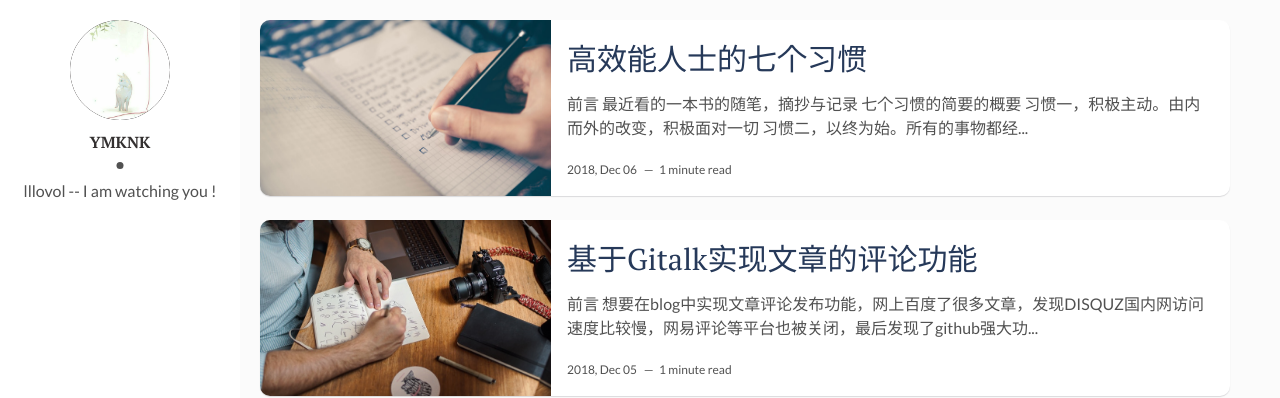
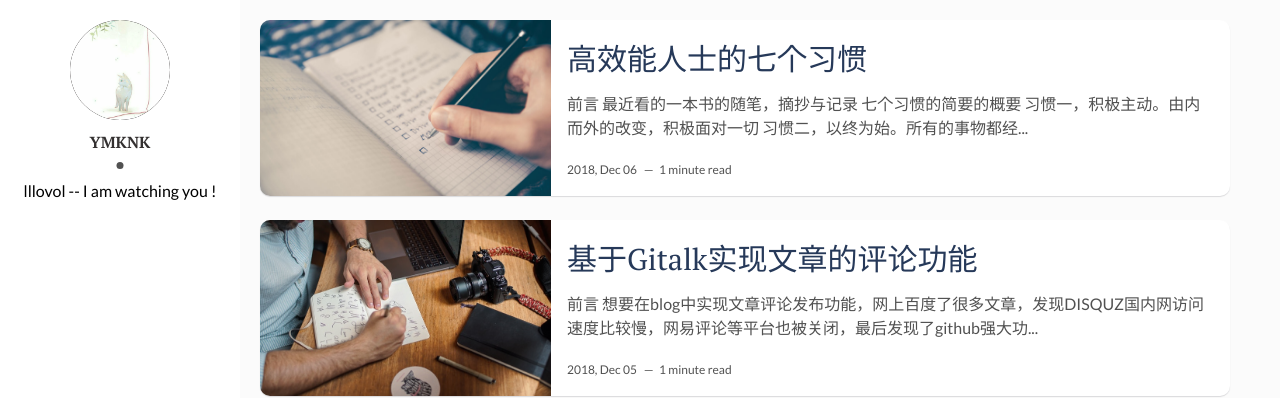
Before and after one commit to ymkNK/ymkNK.github.io, a Jekyll site: the page built from index.html, in a window 1280 px wide. Shown: the top 398 px of the page. Built offline with Jekyll 4.4.1, drawn with Linux system fonts in a browser that asks for light colours; the list of posts is cut into pages by our own code.

Commit message:
2018-12-06-添加首页about快速跳转到ta功能

```diff
--- a/_config.yml
+++ b/_config.yml
@@ -26,6 +26,10 @@
 
 # Build Settings
 markdown: kramdown
+kramdown:
+  input:  GFM
+  enable_coderay: true
+
 plugins:
   - jekyll-sitemap
   - jekyll-paginate
--- a/_layouts/main.html
+++ b/_layouts/main.html
@@ -9,7 +9,7 @@
         <a href="{{site.baseurl}}/"><img src="{{site.baseurl}}/assets/img/{% if site.author-img %}{{site.author-img}}{% endif %}" alt="{{site.author}}"></a>
       </div>
       <div class="author-name">{{site.author}}</div>
-      <p>{{site.about-author}}</p>
+      <a href="{{site.baseurl}}/tags" class="tag" style=" text-decoration: none; color: black;">{{site.about-author}}</a>
     </div>
   </header> <!-- End Header -->
   <footer>
--- a/_layouts/post.html
+++ b/_layouts/post.html
@@ -9,6 +9,7 @@
     </div> <!-- End Page Cover Image -->
     {% else %}
     {% endif %}
+
     <div class="wrap-content">
       <header class="header-page">
         <h1 class="page-title">{{page.title}}</h1>
--- a/assets/css/main.css
+++ b/assets/css/main.css
@@ -984,6 +984,17 @@
   margin: 0 0 10px;
 }
 
+.about a {
+  font-size: 16px;
+  margin: 0 0 10px;
+  color: black;
+  text-decoration: none;
+}
+.about a:hover {
+  color: #3399FF;
+  font-weight: bold;
+}
+
 .content-box {
   padding: 20px;
   padding-left: 260px;
```
